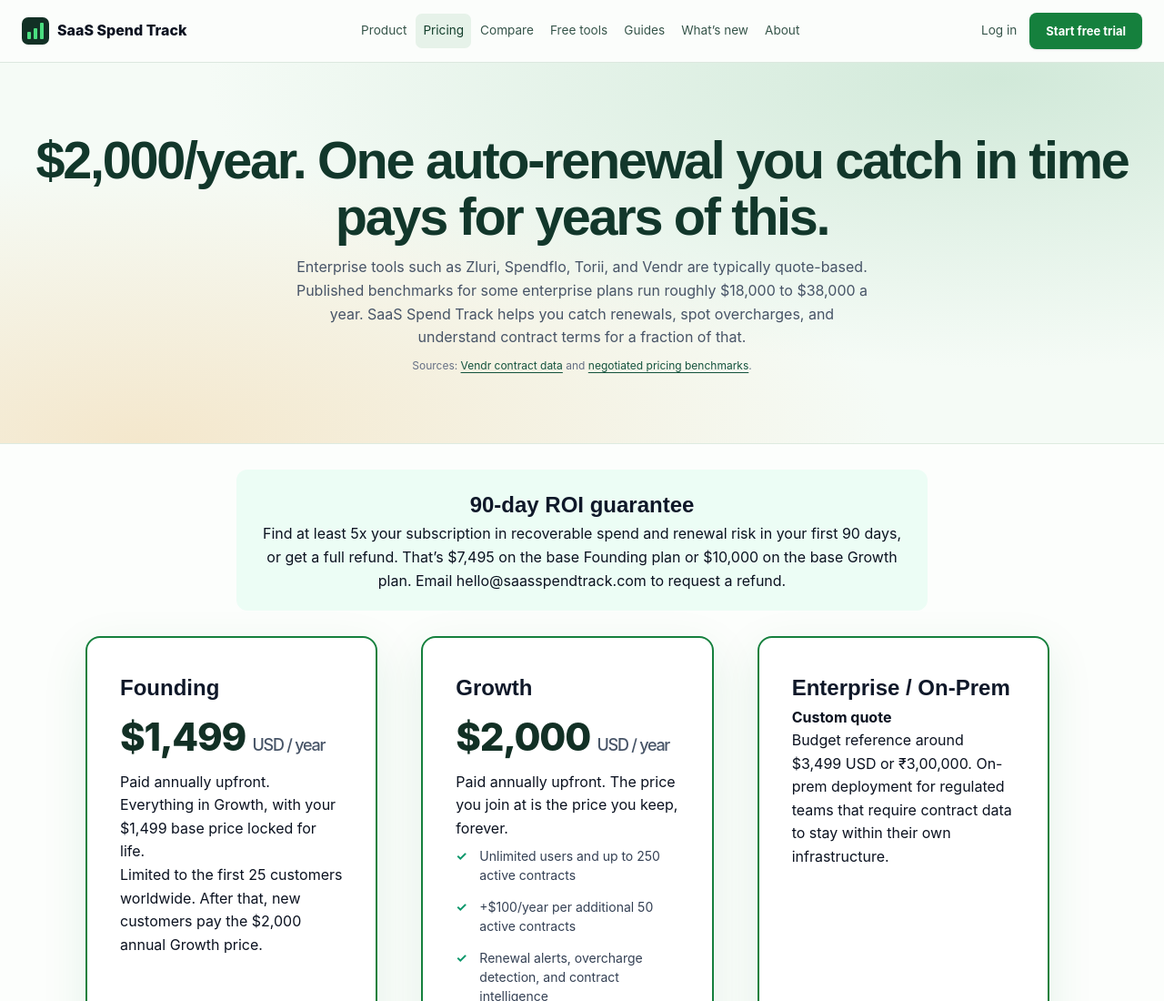
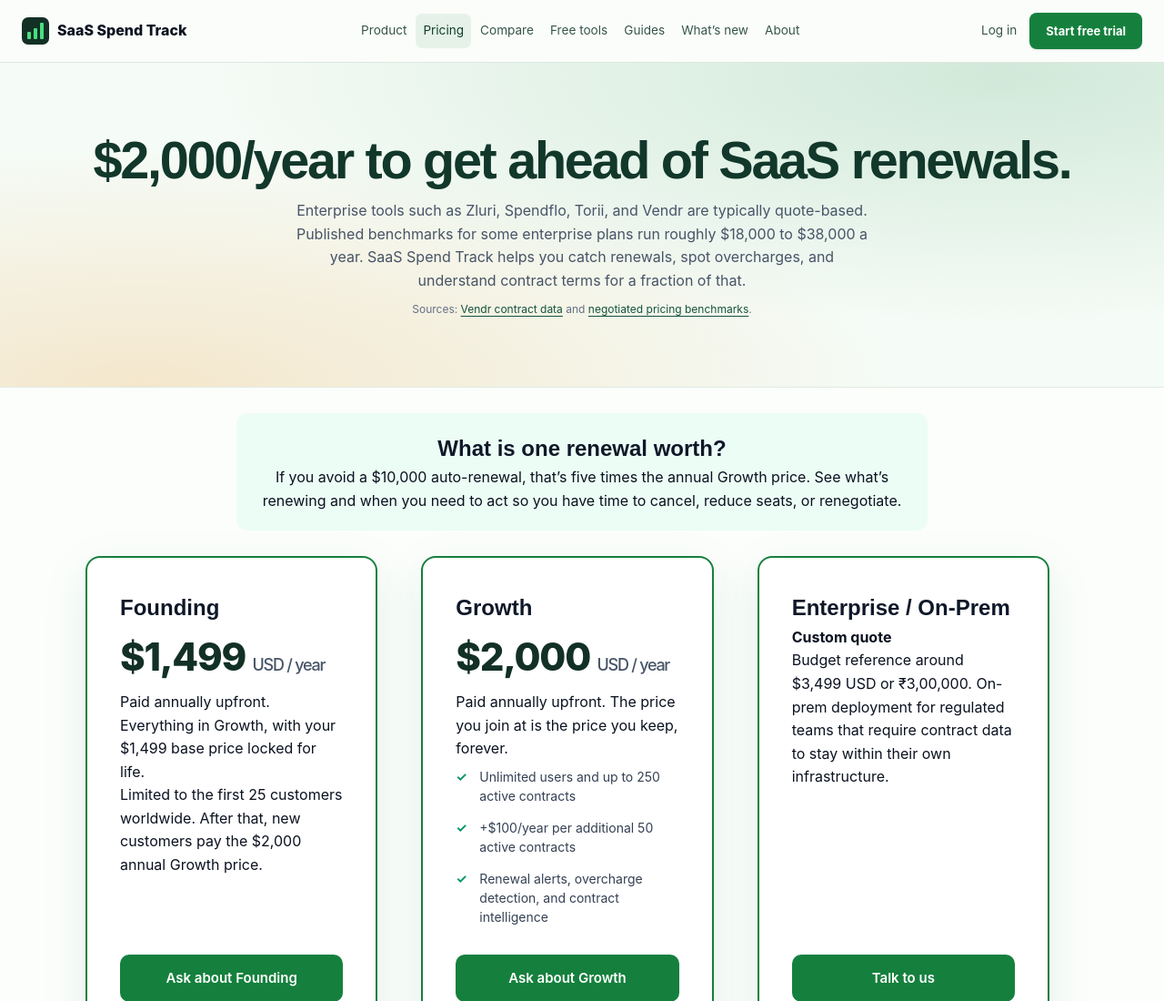
Before and after one commit to vinayraghavendran16/saasspendtrack-website, a plain HTML site: page pricing/index.html in a window 1280 px wide. Shown: the top 1100 px of the page at 91% size. Drawn offline with Linux system fonts and the light colour scheme.

Commit message:
Frame renewal ROI as an example and remove refund copy

```diff
--- a/pricing/index.html
+++ b/pricing/index.html
@@ -67,8 +67,8 @@
    .pricing-card { display: flex; flex-direction: column; background: #fff; border: 2px solid #15803d; border-radius: 16px; padding: 24px; box-shadow: 0 16px 50px rgba(21,128,61,0.1); }
    .pricing-card [hidden] { display: none; }
    .pricing-card .pricing-cta { margin-top: auto; }
-   .pricing-guarantee, .pricing-trial { max-width: 760px; margin: 28px auto; padding: 20px 24px; text-align: center; }
-   .pricing-guarantee { background: #ecfdf5; border-radius: 12px; }
+   .pricing-roi, .pricing-trial { max-width: 760px; margin: 28px auto; padding: 20px 24px; text-align: center; }
+   .pricing-roi { background: #ecfdf5; border-radius: 12px; }
    .pricing-trial .pricing-cta { max-width: 320px; margin: 0 auto 10px; }
    .pricing-tag { display: inline-block; background: #ecfdf5; color: #15803d; padding: 4px 12px; border-radius: 999px; font-size: 11px; font-weight: 700; text-transform: uppercase; letter-spacing: 0.08em; margin-bottom: 10px; }
    .pricing-amount { font-size: 42px; font-weight: 800; letter-spacing: -0.03em; color: #123025; margin-bottom: 4px; }
@@ -127,14 +127,14 @@ document.getElementsByTagName("script")[0].parentNode.insertBefore(s, document.g
 <main id="main-content" tabindex="-1">
 
 <section class="pricing-hero">
-  <h1>$2,000/year. One auto-renewal you catch in time pays for years of this.</h1>
+  <h1>$2,000/year to get ahead of SaaS renewals.</h1>
   <p class="sub">Enterprise tools such as Zluri, Spendflo, Torii, and Vendr are typically quote-based. Published benchmarks for some enterprise plans run roughly $18,000 to $38,000 a year. SaaS Spend Track helps you catch renewals, spot overcharges, and understand contract terms for a fraction of that.</p>
   <p class="pricing-fine">Sources: <a href="https://www.vendr.com/marketplace/zluri">Vendr contract data</a> and <a href="https://www.polestarsolutions.org/blog/blog/saas-management-platform-pricing-benchmark">negotiated pricing benchmarks</a>.</p>
 </section>
 
-<section class="pricing-guarantee" aria-labelledby="guarantee">
-  <h2 id="guarantee">90-day ROI guarantee</h2>
-  <p>Find at least 5x your subscription in recoverable spend and renewal risk in your first 90 days, or get a full refund. That’s $7,495 on the base Founding plan or $10,000 on the base Growth plan. Email <a href="mailto:hello@saasspendtrack.com?subject=90-day%20ROI%20guarantee">hello@saasspendtrack.com</a> to request a refund.</p>
+<section class="pricing-roi" aria-labelledby="renewal-example">
+  <h2 id="renewal-example">What is one renewal worth?</h2>
+  <p>If you avoid a $10,000 auto-renewal, that’s five times the annual Growth price. See what’s renewing and when you need to act so you have time to cancel, reduce seats, or renegotiate.</p>
 </section>
 
 <div class="pricing-cols">
```
Also changed, not shown: faq/index.html (+1 -2 lines), index.html (+2 -2 lines).
